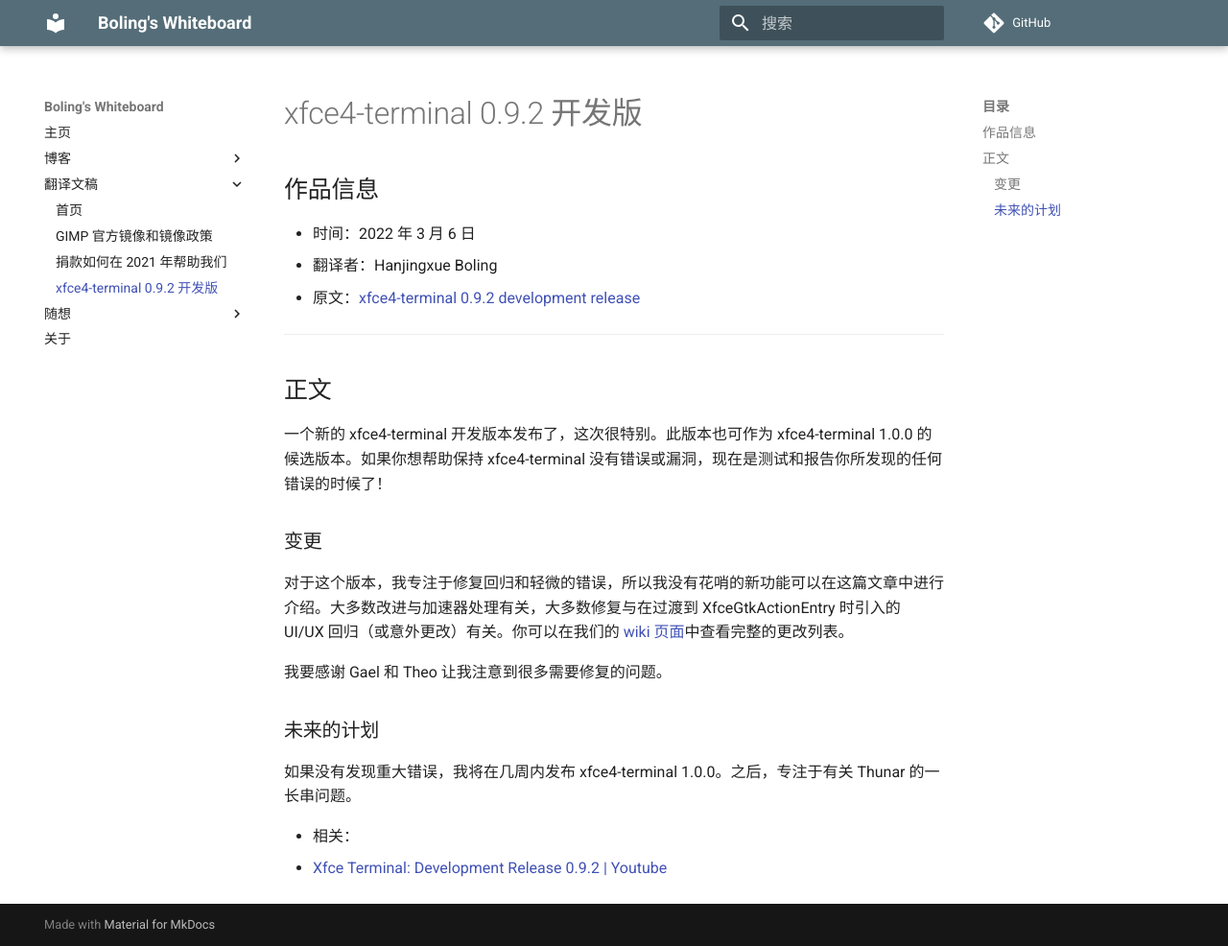
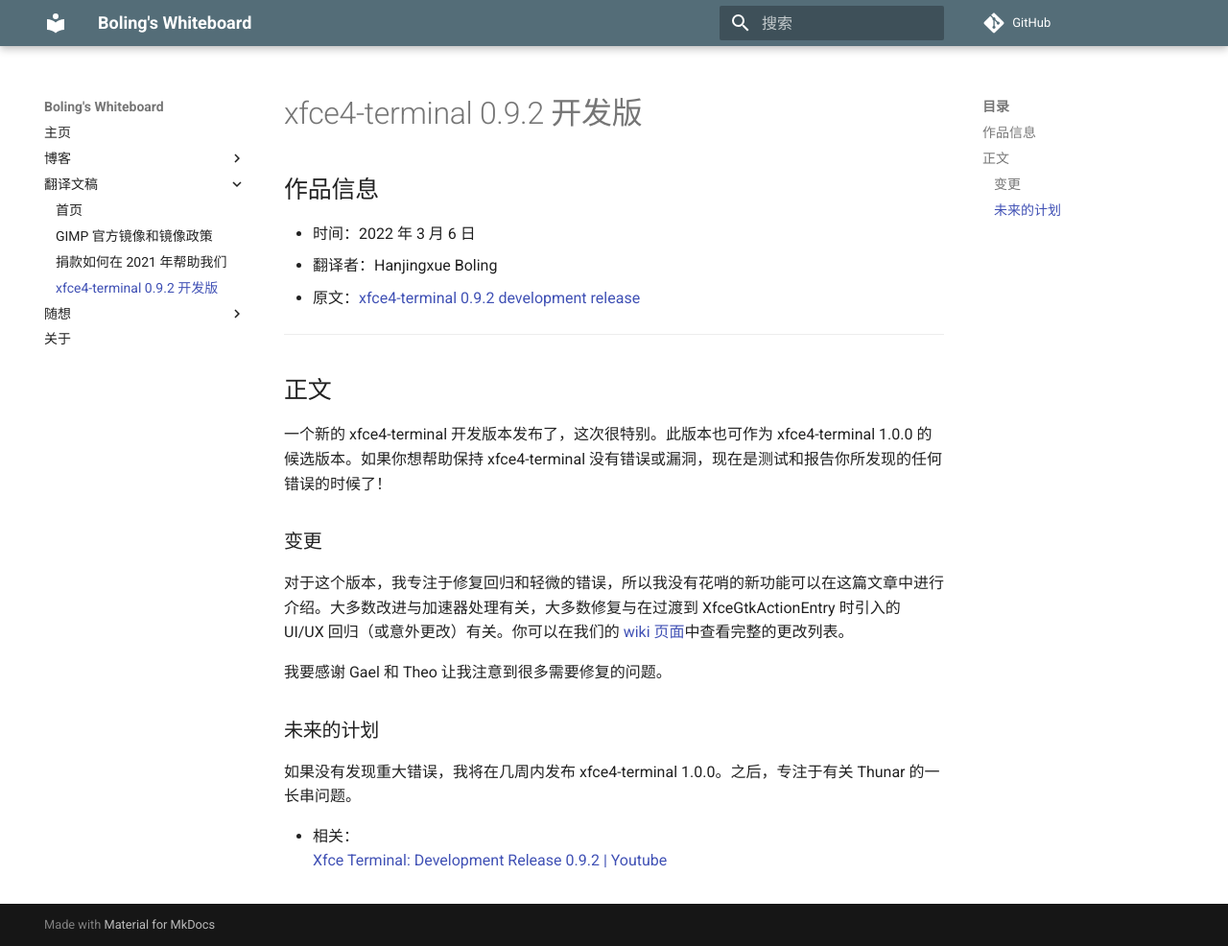
Before and after one commit to Hanjingxue-Boling/Whiteboard, an MkDocs documentation site: the page built from docs/translation/xfce4-terminal-0.9.2.md, in a window 1280 px wide and 986 px high. Shown: the whole window at 96% size. Built offline with MkDocs 1.6.1 and Material for MkDocs 9.7.7, drawn with Linux system fonts in a browser that asks for light colours; comment, search, counter and statistics services are not loaded.

Commit message:
small change

```diff
--- a/docs/translation/xfce4-terminal-0.9.2.md
+++ b/docs/translation/xfce4-terminal-0.9.2.md
@@ -23,4 +23,4 @@
 如果没有发现重大错误，我将在几周内发布 xfce4-terminal 1.0.0。之后，专注于有关 Thunar 的一长串问题。
 
 - 相关：
-  - [Xfce Terminal: Development Release 0.9.2 | Youtube](https://www.youtube.com/watch?v=jQsmE0k1LdM)
+    [Xfce Terminal: Development Release 0.9.2 | Youtube](https://www.youtube.com/watch?v=jQsmE0k1LdM)
```
